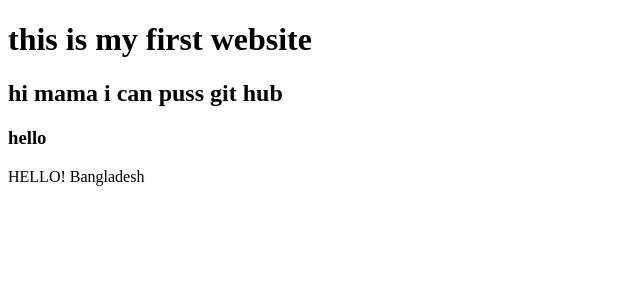
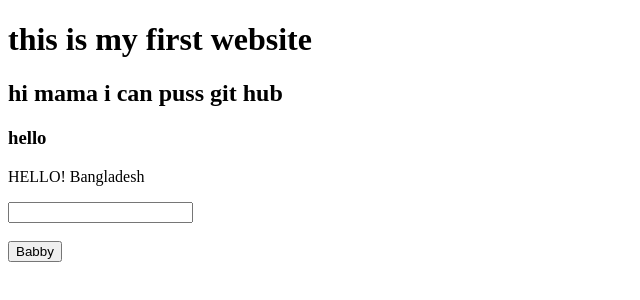
Before and after one commit to ShahazulDON/my-first-web, a plain HTML site: page index.html in a window 1280 px wide. Shown: the whole page, without its empty margins (0-640 px from the left). Drawn offline with Linux system fonts and the light colour scheme.

Commit message:
11111111

```diff
--- a/index.html
+++ b/index.html
@@ -12,6 +12,11 @@
     <div>
         <p>HELLO! Bangladesh</p>
     </div>
+    <input type="text">
+    <br>
+    <br>
+    <button>Babby</button>
+
 
 </body>
 </html>
```
